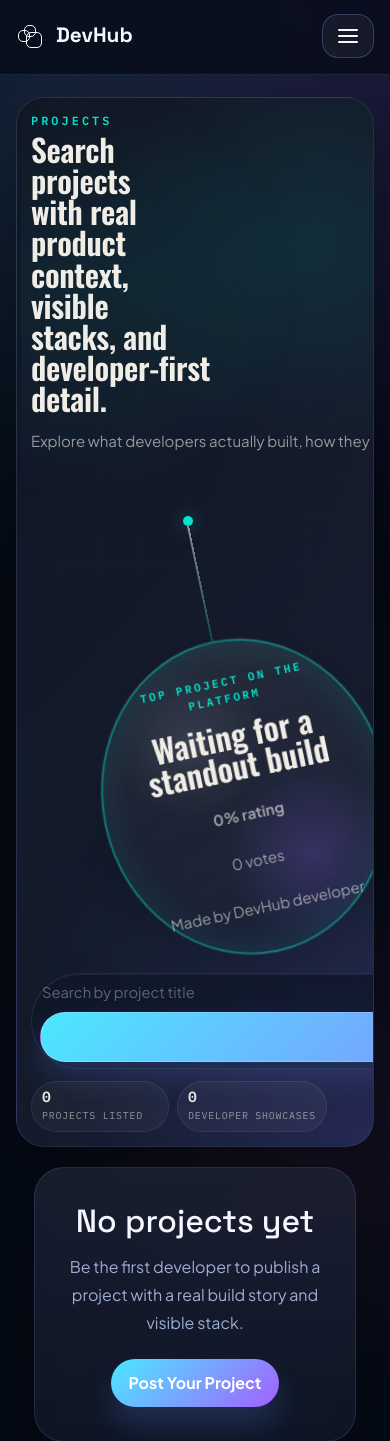
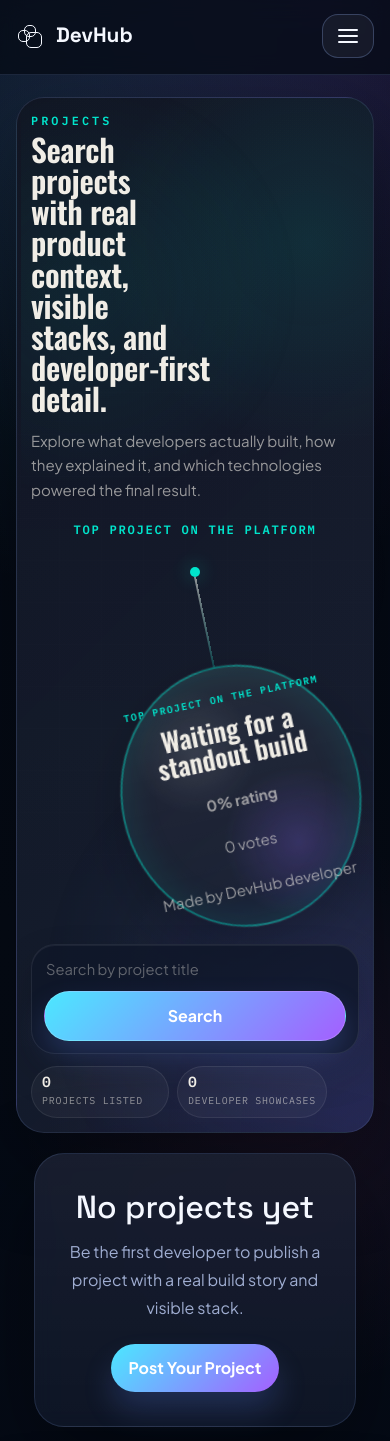
Before and after one commit to khaledelsayed2003/devhub, a Django app: page /projects/ in a window 390 px wide. Shown: the top 1441 px of the page. Run offline with Django 5.2, Linux system fonts and the light colour scheme; data that the repository does not hold is empty; some web fonts are replaced.

Commit message:
Improve projects hero responsiveness and fix spotlight clipping

```diff
--- a/static/styles/projects.css
+++ b/static/styles/projects.css
@@ -441,7 +441,7 @@ body.light-theme .project-delete-summary {
   color: rgba(240, 237, 230, 0.6);
   font-size: 0.82rem;
   line-height: 1.45;
-  white-space: nowrap;
+  white-space: normal;
 }
 
 .projects-spotlight {
@@ -455,6 +455,7 @@ body.light-theme .project-delete-summary {
   padding-top: 10px;
   min-height: 420px;
   transform: translateX(-58px);
+  overflow: visible;
 }
 
 .projects-spotlight-kicker {
@@ -1074,6 +1075,7 @@ body.light-theme .project-tile:hover {
 
   .projects-hero-head {
     grid-template-columns: 1fr;
+    gap: 18px;
   }
 
   .projects-hero {
@@ -1081,21 +1083,50 @@ body.light-theme .project-tile:hover {
     padding: 18px;
   }
 
+  .projects-spotlight {
+    justify-items: center;
+    min-height: auto;
+    padding-top: 0;
+    width: 100%;
+    transform: none;
+  }
+
+  .projects-spotlight-kicker {
+    justify-self: center;
+    transform: none;
+    text-align: center;
+    letter-spacing: 0.18em;
+  }
+
+  .projects-pendulum-widget {
+    width: min(100%, 380px);
+    padding-inline: 12px;
+  }
+
+  .projects-pendulum-circle {
+    width: min(100%, 270px);
+    min-height: 270px;
+    padding: 28px 22px;
+  }
+
   .projects-hero-title {
     max-width: 12ch;
     font-size: clamp(2rem, 5.8vw, 3rem);
   }
 
   .projects-search-shell {
-    grid-template-columns: 1fr;
+    grid-template-columns: auto minmax(0, 1fr);
+    border-radius: 28px;
+    padding: 12px;
   }
 
   .projects-search-shell svg {
-    display: none;
+    display: block;
   }
 
   .projects-search-shell .primary-button {
     width: 100%;
+    grid-column: 1 / -1;
   }
 }
 
@@ -1124,6 +1155,61 @@ body.light-theme .project-tile:hover {
   .projects-hero p {
     font-size: 0.94rem;
     line-height: 1.65;
+  }
+
+  .projects-spotlight {
+    gap: 12px;
+  }
+
+  .projects-spotlight-kicker {
+    font-size: 0.76rem;
+    letter-spacing: 0.14em;
+  }
+
+  .projects-pendulum-widget {
+    width: min(100%, 320px);
+    padding-inline: 14px;
+  }
+
+  .projects-pendulum-cable {
+    height: 92px;
+  }
+
+  .projects-pendulum-circle {
+    width: min(100%, 240px);
+    min-height: 240px;
+    gap: 10px;
+    padding: 24px 18px;
+  }
+
+  .projects-pendulum-label {
+    font-size: 0.62rem;
+    letter-spacing: 0.14em;
+  }
+
+  .projects-pendulum-circle h2 {
+    font-size: 1.65rem;
+  }
+
+  .projects-pendulum-rating,
+  .projects-pendulum-meta,
+  .projects-pendulum-category {
+    font-size: 0.88rem;
+  }
+
+  .projects-search-shell {
+    grid-template-columns: 1fr;
+    gap: 10px;
+    border-radius: 24px;
+  }
+
+  .projects-search-shell svg {
+    display: none;
+  }
+
+  .projects-search-shell input,
+  .projects-search-shell .primary-button {
+    min-width: 0;
   }
 
   .projects-grid-page {
```
